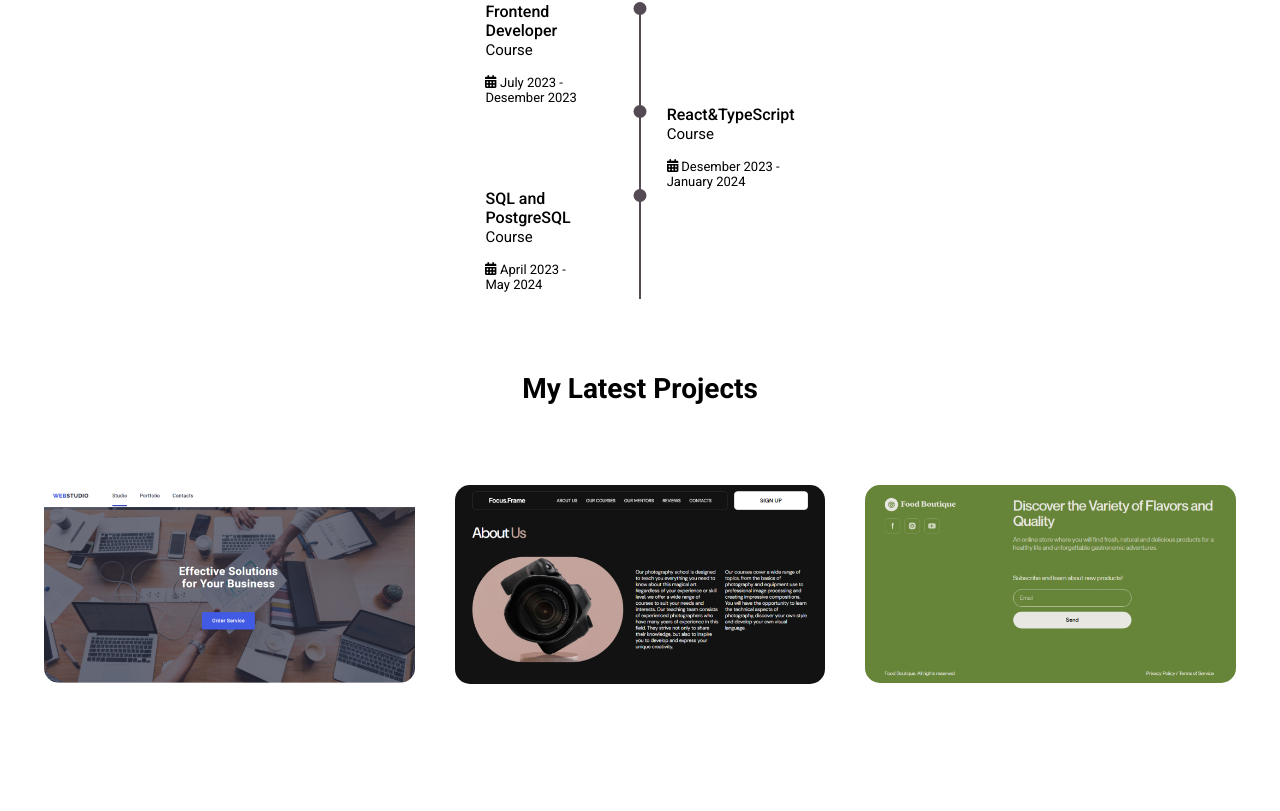
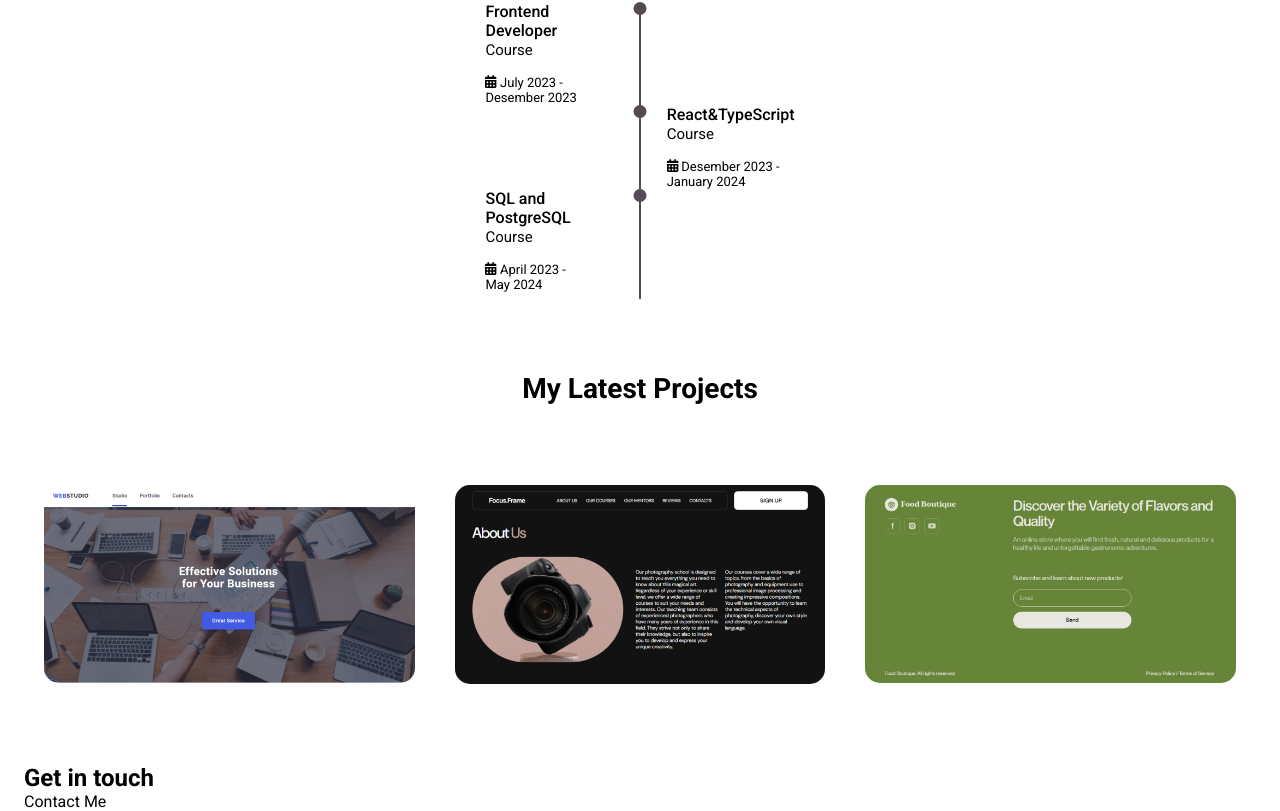
Before and after one commit to NikkiPotomakha/my-portfolio, a React (Create React App) app: page / in a window 1280 px wide. Shown: the part 3172-3983 px from the top of the page. Before the commit the page ends 3936 px from the top, so only its background shows below. Built offline with nearby package versions, Linux system fonts and the light colour scheme; a web font is replaced by a local one.

Commit message:
Added new section contact

```diff
--- a/src/App.jsx
+++ b/src/App.jsx
@@ -6,6 +6,7 @@ import "./components/styles.css/App.css"
 import Qualification from "./components/Qualification/Qualification";
 import About from "./components/About/About"
 import Projects from "./components/Projects/Projects";
+import Contact from "./components/Contact/Contact";
 
 const App = () => {
   return (
@@ -17,6 +18,7 @@ const App = () => {
         <Skills />
         <Qualification />
         <Projects />
+        <Contact />
       </div>
     </>
   );
--- /dev/null
+++ b/src/components/Contact/Contact.jsx
@@ -0,0 +1,21 @@
+import "./Contact.css"
+import React from 'react'
+
+const Contact = () => {
+  return (
+    <section className="contact section" id="contact">
+      <h2 className="section_title">Get in touch</h2>
+          <span className="section_subtitle">Contact Me</span>
+
+          <div className="contact_container container grid">
+              <div className="contact-content">
+                  <h3 className="conatct-title">
+
+                  </h3>
+              </div>
+          </div>
+    </section>
+  );
+}
+
+export default Contact
```
Also changed, not shown: src/components/Contact/Contact.css (added).
